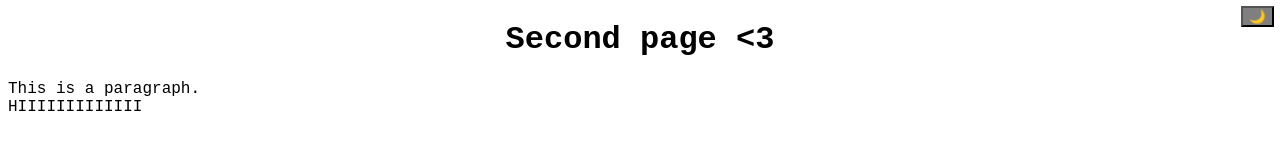
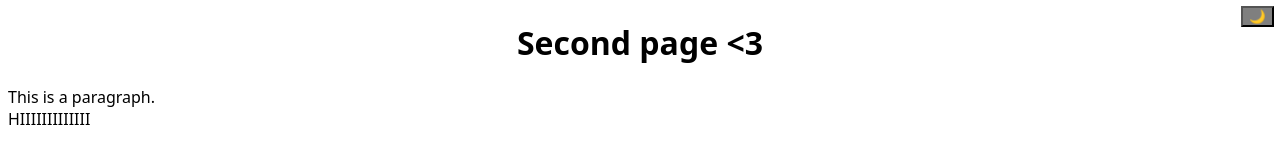
Before and after one commit to mitchelmcfarland/mitchelmcfarland.github.io, a plain HTML site: page cool.html in a window 1280 px wide. Drawn offline with Linux system fonts and the light colour scheme.

Commit message:
changed font

```diff
--- a/styles.css
+++ b/styles.css
@@ -10,7 +10,7 @@ body.dark-mode {
 
 
 body {
-  font-family: 'Courier New', Courier, monospace;
+  font-family: system-ui, "Segoe UI", Roboto, Helvetica, Arial, sans-serif, "Apple Color Emoji", "Segoe UI Emoji", "Segoe UI Symbol";
   background-color: var(--background-color);
   color: var(--text-color);
 }
```
